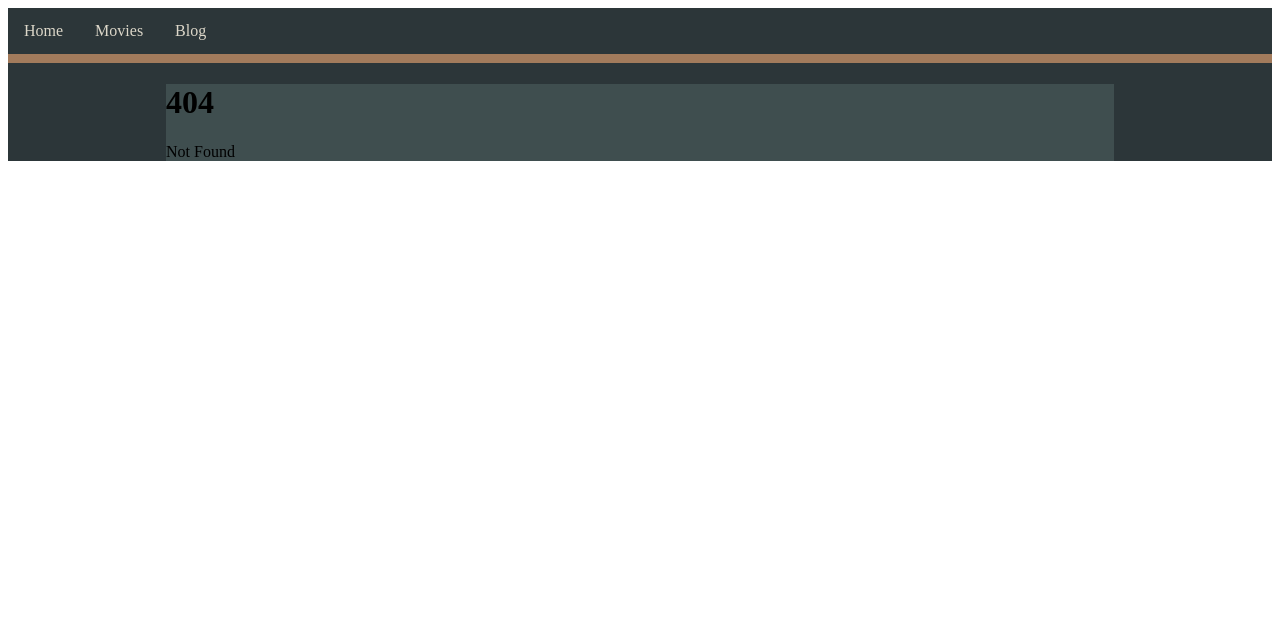
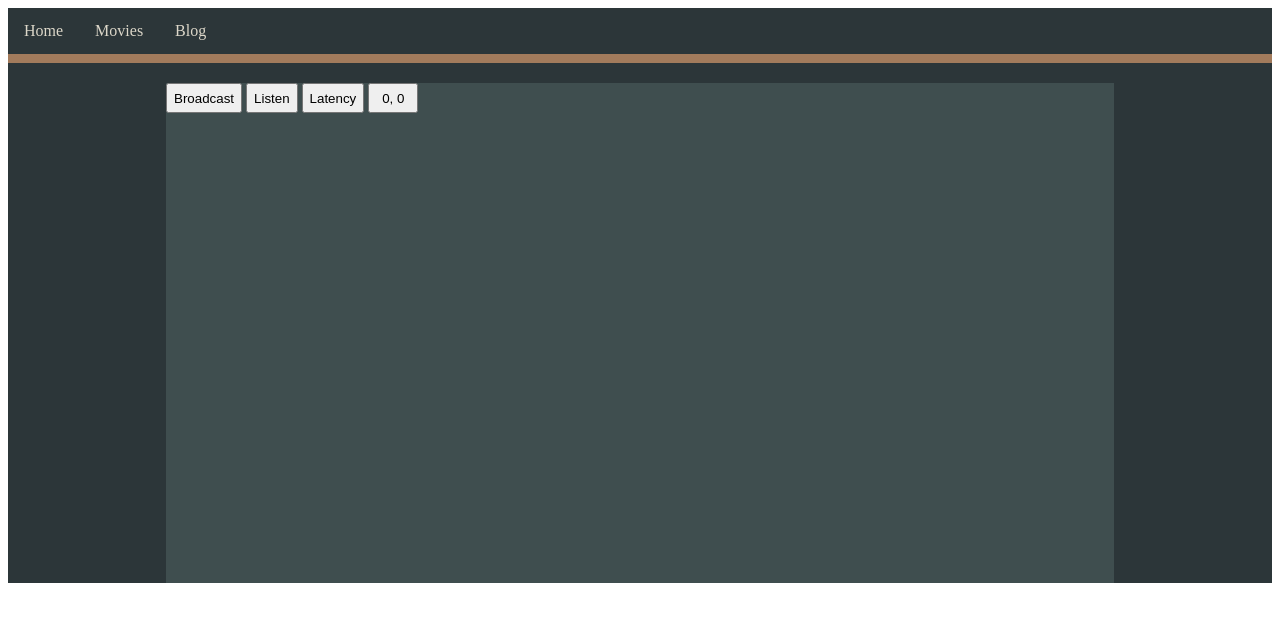
Before and after one commit to NevisKing/Personal-Site, a SvelteKit app in the folder front-end/: page /demos/sync in a window 1280 px wide. Before the commit this address had no page. Shown: the top 622 px of the page. Built offline with nearby package versions, Linux system fonts and the light colour scheme.

Commit message:
Server testing (#12)
* testing

* sync

```diff
--- a/front-end/package.json
+++ b/front-end/package.json
@@ -31,6 +31,7 @@
 	},
 	"type": "module",
 	"dependencies": {
+		"@supabase/auth-helpers-sveltekit": "^0.8.6",
 		"@supabase/supabase-js": "^2.2.3",
 		"@sveltejs/adapter-static": "^1.0.0",
 		"@sveltejs/adapter-vercel": "^1.0.0"
--- /dev/null
+++ b/front-end/src/lib/sync/synctest.js
@@ -0,0 +1,72 @@
+import { createClient } from '@supabase/supabase-js';
+
+export function broadcastMouse() {
+	const supabase = createClient(
+		'https://qojbkzgbayqmfocnejly.supabase.co',
+		'eyJhbGciOiJIUzI1NiIsInR5cCI6IkpXVCJ9.eyJpc3MiOiJzdXBhYmFzZSIsInJlZiI6InFvamJremdiYXlxbWZvY25lamx5Iiwicm9sZSI6ImFub24iLCJpYXQiOjE2NzI4NDA1MjcsImV4cCI6MTk4ODQxNjUyN30.NEWeeUcGmUum6MM0zEEzebudMKVJbvXk1iiVJJqayxY',
+		{
+			realtime: {
+				params: {
+					eventsPerSecond: 10
+				}
+			}
+		}
+	);
+
+	// Channel name can be any string.
+	// Create channels with the same name for both the broadcasting and receiving clients.
+	const channel = supabase.channel('room1');
+
+	// Subscribe registers your client with the server
+	channel.subscribe((status) => {
+		if (status === 'SUBSCRIBED') {
+			// now you can start broadcasting cursor positions
+			setInterval(() => {
+				channel.send({
+					type: 'broadcast',
+					event: 'cursor-pos',
+					payload: { x: Math.random(), y: Math.random() }
+				});
+				//console.log(status);
+			}, 100);
+		}
+	});
+	// Supabase client setup
+}
+
+
+
+export function checkLatency() {
+	const supabase = createClient(
+		'https://qojbkzgbayqmfocnejly.supabase.co',
+		'eyJhbGciOiJIUzI1NiIsInR5cCI6IkpXVCJ9.eyJpc3MiOiJzdXBhYmFzZSIsInJlZiI6InFvamJremdiYXlxbWZvY25lamx5Iiwicm9sZSI6ImFub24iLCJpYXQiOjE2NzI4NDA1MjcsImV4cCI6MTk4ODQxNjUyN30.NEWeeUcGmUum6MM0zEEzebudMKVJbvXk1iiVJJqayxY',
+		{
+			realtime: {
+				params: {
+					eventsPerSecond: 10
+				}
+			}
+		}
+	);
+	const channel = supabase.channel('calc-latency', {
+		config: {
+			broadcast: { ack: true }
+		}
+	});
+
+	channel.subscribe(async (status) => {
+		if (status === 'SUBSCRIBED') {
+			const begin = performance.now();
+
+			await channel.send({
+				type: 'broadcast',
+				event: 'latency',
+				payload: {}
+			});
+
+			const end = performance.now();
+
+			console.log(`Latency is ${end - begin} milliseconds`);
+		}
+	});
+}
--- /dev/null
+++ b/front-end/src/routes/demos/sync/+page.svelte
@@ -0,0 +1,104 @@
+<script>
+    import { createClient } from "@supabase/supabase-js";
+    //import { broadcastMouse } from "$lib/sync/synctest";
+    //import { listenMouse } from "$lib/sync/synctest";
+    import { checkLatency } from "$lib/sync/synctest";
+    let x = 0;
+    let y = 0;
+
+    function broadcastMouse() {
+        const supabase = createClient(
+		'https://qojbkzgbayqmfocnejly.supabase.co',
+		'eyJhbGciOiJIUzI1NiIsInR5cCI6IkpXVCJ9.eyJpc3MiOiJzdXBhYmFzZSIsInJlZiI6InFvamJremdiYXlxbWZvY25lamx5Iiwicm9sZSI6ImFub24iLCJpYXQiOjE2NzI4NDA1MjcsImV4cCI6MTk4ODQxNjUyN30.NEWeeUcGmUum6MM0zEEzebudMKVJbvXk1iiVJJqayxY',
+		{
+			realtime: {
+				params: {
+					eventsPerSecond: 10
+				}
+			}
+		}
+	);
+
+
+	// Channel name can be any string.
+	// Create channels with the same name for both the broadcasting and receiving clients.
+	const channel = supabase.channel('room1');
+
+        channel.subscribe((status) => {
+		if (status === 'SUBSCRIBED') {
+			// now you can start broadcasting cursor positions
+			setInterval(() => {
+				channel.send({
+					type: 'broadcast',
+					event: 'cursor-pos',
+					payload: { x: x, y: y }
+				});
+				//console.log(status);
+			}, 100);
+		}
+	});
+    }
+
+
+
+    function listenMouse() {
+	const supabase = createClient(
+		'https://qojbkzgbayqmfocnejly.supabase.co',
+		'eyJhbGciOiJIUzI1NiIsInR5cCI6IkpXVCJ9.eyJpc3MiOiJzdXBhYmFzZSIsInJlZiI6InFvamJremdiYXlxbWZvY25lamx5Iiwicm9sZSI6ImFub24iLCJpYXQiOjE2NzI4NDA1MjcsImV4cCI6MTk4ODQxNjUyN30.NEWeeUcGmUum6MM0zEEzebudMKVJbvXk1iiVJJqayxY',
+		{
+			realtime: {
+				params: {
+					eventsPerSecond: 10
+				}
+			}
+		}
+	);
+
+
+	// Channel name can be any string.
+	// Create channels with the same name for both the broadcasting and receiving clients.
+	const channel = supabase.channel('room1');
+
+
+// Subscribe registers your client with the server
+
+
+	supabase
+		.channel('room1')
+		.on('broadcast', { event: 'cursor-pos' }, (payload) => {
+            x = payload.payload.x;
+            y = payload.payload.y;
+        })
+		.subscribe((status) => {
+			if (status === 'SUBSCRIBED') {
+			}
+		});
+}
+
+    function updateMouse(event){
+        x = event.clientX;
+        y = event.clientY;
+    }
+
+
+</script>
+<div on:mousemove={updateMouse}>
+    <button on:click={broadcastMouse} > Broadcast</button>
+<button on:click={listenMouse} > Listen</button>
+<button on:click={checkLatency} > Latency</button>
+<button >{x}, {y}</button>
+</div>
+
+
+
+
+<style >
+    button{
+        min-width: 50px;
+        min-height: 30px;
+    }
+    div{
+        min-width: 300px;
+        min-height: 500px;
+    }
+</style>
```
Also changed, not shown: front-end/src/routes/demos/sync/+page.js (added), 1 other file (tests, documents, lock files or other folders).
